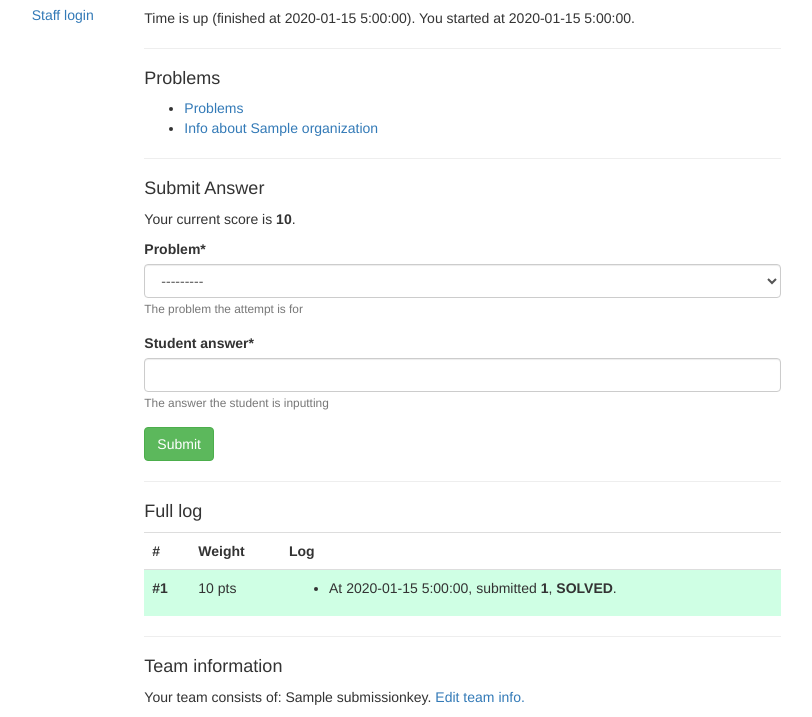
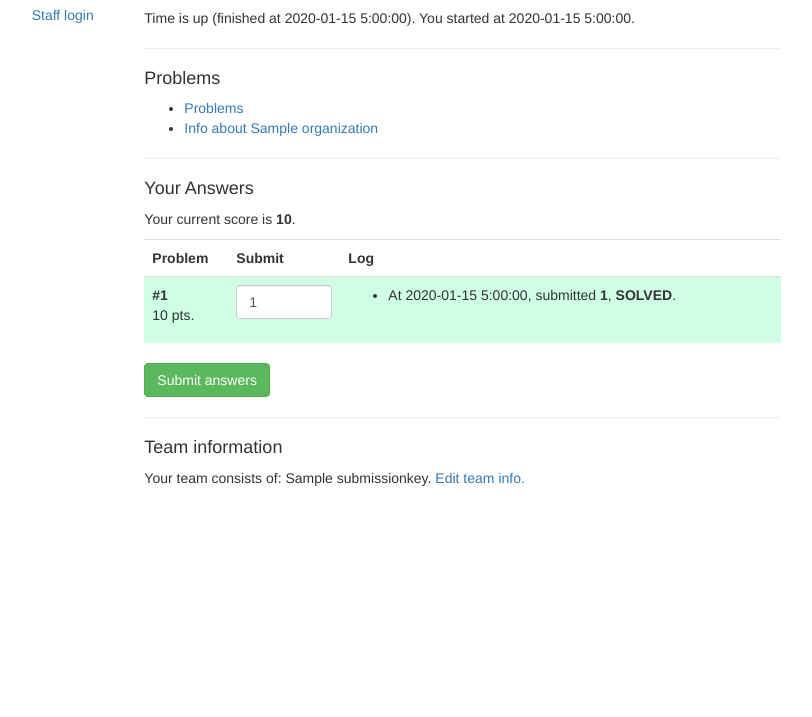
Before and after one commit to vEnhance/hydrogen, a Django app: page /hydrogen/compete/00000000-0000-0000-0000-000000000001/ in a window 1280 px wide. Shown: the part 305-1022 px from the top of the page, without its empty margins (244-1056 px from the left). After the commit the page ends 791 px from the top, so only its background shows below. Run offline with Django 3.2, Linux system fonts and the light colour scheme; tables that the repository leaves empty hold one stand-in row (values such as "Sample post"); some libraries are stand-ins or nearby versions.

Commit message:
Create the formset for submitting answers

```diff
--- a/hydrogen/forms.py
+++ b/hydrogen/forms.py
@@ -63,3 +63,6 @@ class NewAttemptForm(forms.ModelForm):
 	class Meta:
 		model = models.Attempt
 		fields = ('problem', 'student_answer',)
+
+class InputAnswerForm(forms.Form):
+	answer = forms.IntegerField(label="", required=False)
--- a/hydrogen/models.py
+++ b/hydrogen/models.py
@@ -59,6 +59,9 @@ class Test(models.Model):
 	@property
 	def show_feedback(self):
 		return self.is_live_grading or self.window_has_past
+	@property
+	def num_problems(self):
+		return Problem.objects.filter(test=self).count()
 	@property
 	def accepting_submissions(self):
 		return (not self.window_has_past) \
--- a/hydrogen/templates/hydrogen/compete.html
+++ b/hydrogen/templates/hydrogen/compete.html
@@ -1,4 +1,5 @@
 {% extends 'hydrogen/layout.html' %}
+{% load crispy_forms_tags %}
 
 {% block title %}{{ test }}: {{ sub_key.display_name }}{% endblock %}
 
@@ -39,7 +40,7 @@ You started at {{ sub_key.start_time|date:'Y-m-d G:i:s' }}.</p>
 
 <hr />
 
-<h4>Submit Answer</h4>
+<h4>Your Answers</h4>
 {% if test.show_feedback %}
 <p>Your current score is <b>{{ score }}</b>.</p>
 {% endif %}
@@ -49,15 +50,15 @@ Before you submit an answer, double-check that you are answering
 the correct question!</p>
 {% endif %}
 
-{# TODO we'll change this #}
-{% include "generic-form.html" with form=form %}
-
-<hr />
-
-<h4>Full log</h4>
+<form action="{{ request.path }}" method="post">
+{% csrf_token %}
+{{ formset.management_form }}
 <table class="table">
 	<tr>
-	<th>#</th><th>Weight</th><th>Log</th></tr>
+		<th style="width:6em;">Problem</th>
+		<th style="width:8em;">Submit</th>
+		<th>Log</th>
+	</tr>
 	{% for n, h in history.items %}
 	{% if h.solved and test.show_feedback %}
 	<tr style="background-color: #cfffe4">
@@ -66,8 +67,10 @@ the correct question!</p>
 	{% else %}
 	<tr>
 	{% endif %}
-	<th>#{{ n }}</th>
-	<td>{{ h.weight }} pts</td>
+	<td><b>#{{ n }}</b>
+		<p>{{h.weight}} pt{{h.weight|pluralize}}.</p>
+	</td>
+	<td>{{ h.form|crispy }}</td>
 	<td>
 		<ul>
 		{% for d in h.attempts %}
@@ -86,6 +89,8 @@ the correct question!</p>
 	</tr>
 	{% endfor %}
 </table>
+<button type="submit" class="btn btn-success">Submit answers</button>
+</form>
 
 <hr />
 <h4>Team information</h4>
--- a/hydrogen/views.py
+++ b/hydrogen/views.py
@@ -1,6 +1,7 @@
 from django.shortcuts import render, HttpResponseRedirect, get_object_or_404, HttpResponse
 from django.urls import reverse
-from .forms import NewSubmissionKeyForm, NewAttemptForm
+from django.forms import formset_factory
+from .forms import NewSubmissionKeyForm, NewAttemptForm, InputAnswerForm
 from . import models
 from datetime import timedelta
 from django.views import generic
@@ -157,36 +158,51 @@ def compete(request, sub_id):
 	sub_key = get_object_or_404(models.SubmissionKey, pk = sub_id)
 	test = sub_key.test
 	set_sub_key(request, test.id, sub_id)
+	num_problems = test.num_problems
 
+	# get all past attempts
 	past_attempts = list(models.Attempt.objects\
 			.filter(submission_key = sub_key)\
 			.order_by('time')\
 			.values('student_answer', 'time',
 				'problem__number', 'problem__answer'))
 
+	# calculate the most recent answer for each
+	most_recent_answers = [None] * num_problems
+	for d in past_attempts:
+		most_recent_answers[int(d['problem__number'])-1] = d['student_answer']
+	InputAnswerFactory = formset_factory(InputAnswerForm,
+			extra=0, max_num = num_problems, validate_max = True)
+	formset_initial_data = [{} if _ is None else {'answer' : _} for _ in most_recent_answers]
+
 	if request.method == "POST":
-		form = NewAttemptForm(request.POST, test = test)
-		if form.is_valid():
+		formset = InputAnswerFactory(request.POST, initial = formset_initial_data)
+		if formset.is_valid():
+			reset_formset = True # STUB: to be fixed
 			# Create object, get relevant grading data
-			attempt = form.save(commit=False)
-			attempt = grade(request, sub_key, attempt, past_attempts)
-			if attempt is not None:
-				d = {
-						'problem__number' : attempt.problem.number,
-						'problem__answer' : attempt.problem.answer,
-						'time' : attempt.time,
-						'student_answer': attempt.student_answer,
-						}
-				past_attempts.append(d) # add to log
-				reset_form = attempt.correct # reset form iff correct
-			else: reset_form = False # attempt rejected, allow correction
-		else: reset_form = False # invalid form, allow correction
-	else: reset_form = True # no form, reset form
+#			attempt = form.save(commit=False)
+#			attempt = grade(request, sub_key, attempt, past_attempts)
+#			if attempt is not None:
+#				d = {
+#						'problem__number' : attempt.problem.number,
+#						'problem__answer' : attempt.problem.answer,
+#						'time' : attempt.time,
+#						'student_answer': attempt.student_answer,
+#						}
+#				past_attempts.append(d) # add to log
+#				reset_formset = attempt.correct # reset form iff correct
+#			# else:
+#				reset_formset = False # attempt rejected, allow correction
+		else:
+			reset_formset = False # invalid form, allow correction
+	else:
+		reset_formset = True # no form, reset form
 
-	if reset_form: form = NewAttemptForm(test = test)
+	if reset_formset:
+		formset = InputAnswerFactory(initial = formset_initial_data)
 
 	# generate history dictionary; this is a dictionary of the form
-	# n -> { answer, weight, correct, attempts }
+	# n -> { answer, weight, correct, attempts,  }
 	# where attempts is a dictionary provided by values
 	history = collections.OrderedDict()
 	for p in models.Problem.objects.filter(test = test).values('number', 'answer', 'weight'):
@@ -198,15 +214,16 @@ def compete(request, sub_id):
 				}
 	for d in past_attempts:
 		n = d.pop('problem__number')
-		h = history[n]
-		h['attempts'].append(d) # add attempt to log
-		h['solved'] = (d['student_answer'] == h['answer'])
+		history[n]['attempts'].append(d) # add attempt to log
+		history[n]['solved'] = (d['student_answer'] == history[n]['answer'])
+	for n in range(1, num_problems+1):
+		history[n]['form'] = formset.forms[n-1]
 	score = sum(h['weight'] for h in history.values() if h['solved'])
 
 	context = {
 			'sub_key' : sub_key,
 			'test' : test,
-			'form' : form,
+			'formset' : formset,
 			'score' : score,
 			'history' : history,
 			}
```
